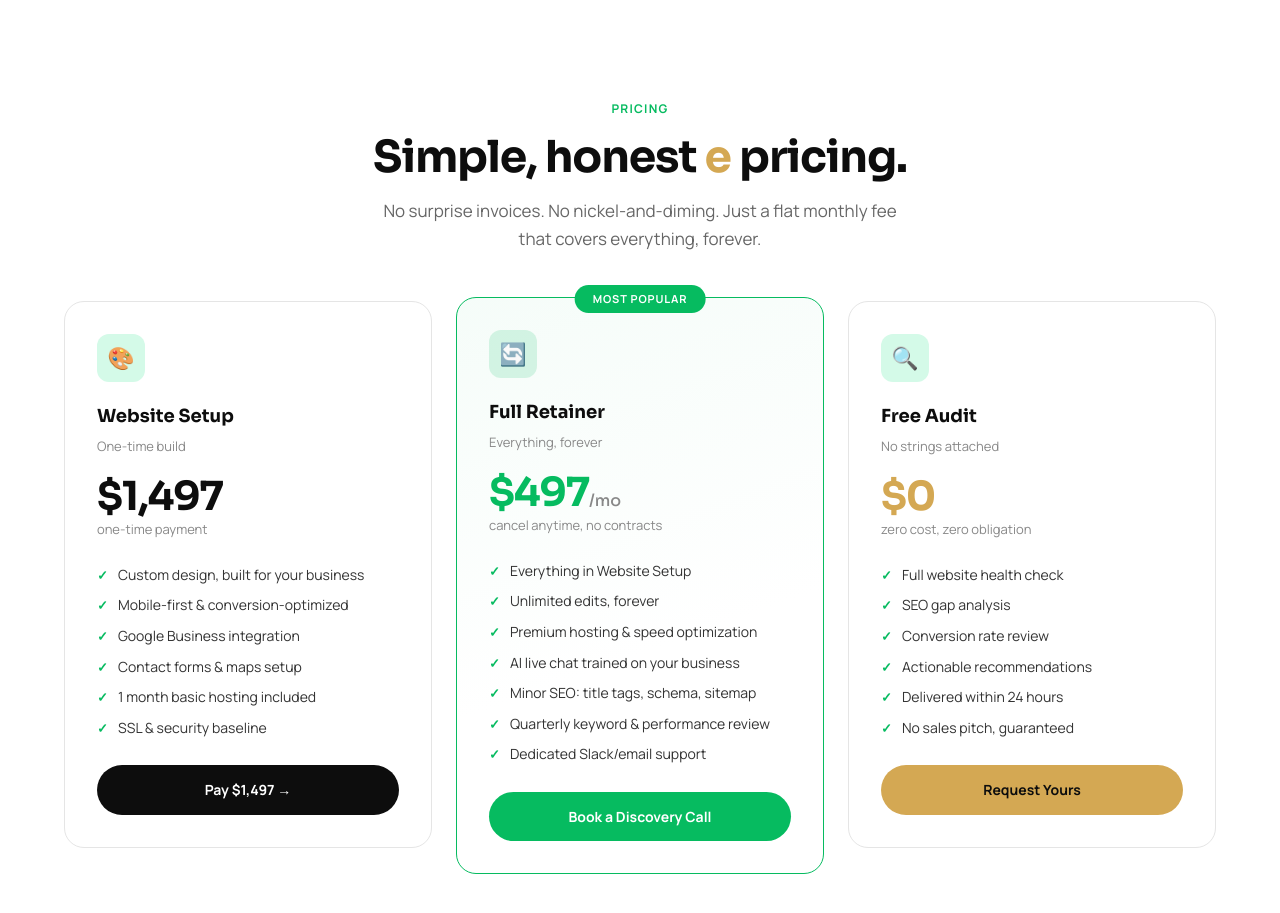
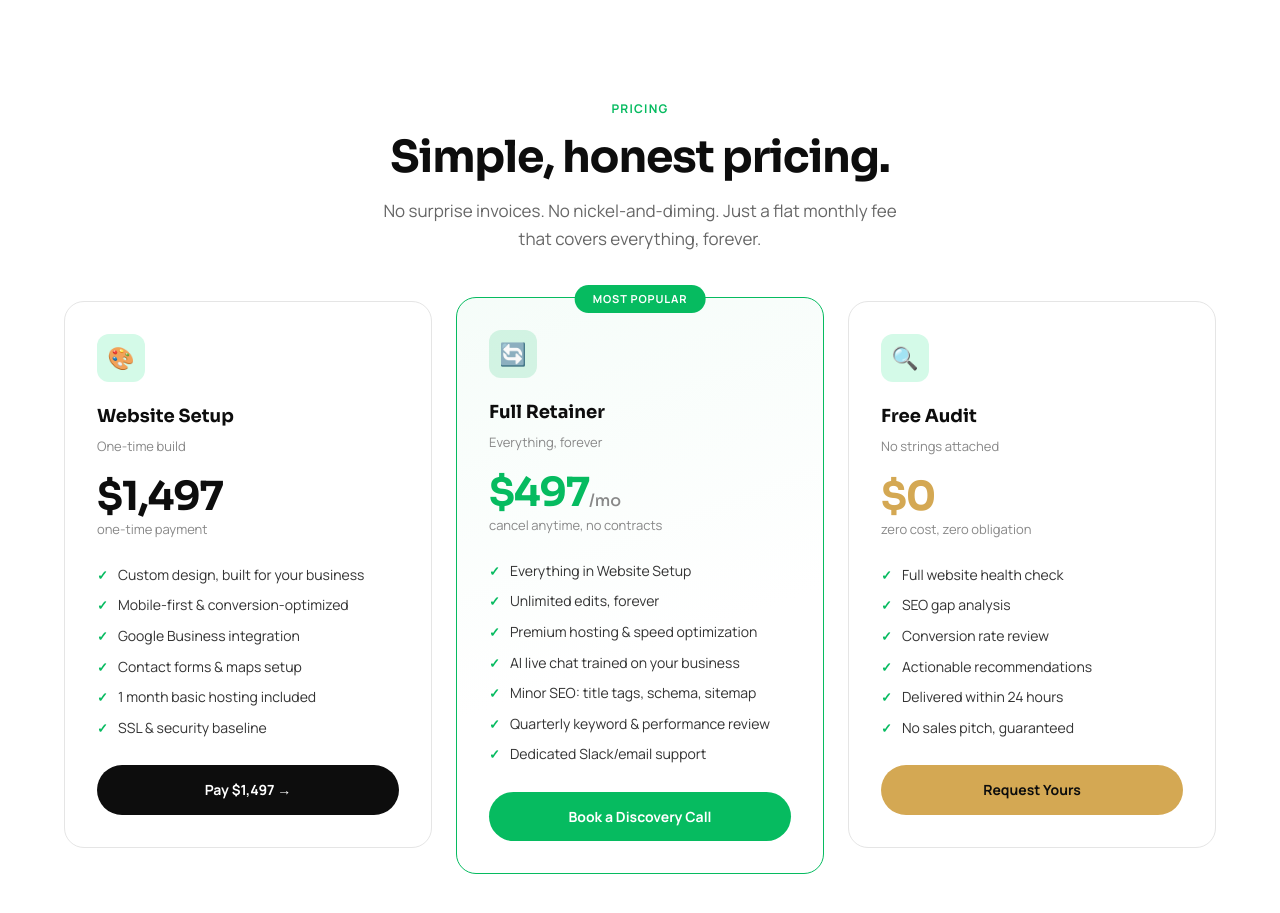
Before and after one commit to Mxj0r/minter-site, a plain HTML site: page index.html in a window 1280 px wide. Shown: the part 809-1722 px from the top of the page. Drawn offline with Linux system fonts and the light colour scheme.

Commit message:
fix: remove stray 'e' from pricing headline

```diff
--- a/index.html
+++ b/index.html
@@ -1014,7 +1014,7 @@
   <section id="pricing">
     <div class="section-header reveal">
       <div class="section-label">Pricing</div>
-      <h2>Simple, honest <span class="gold-e">e</span> pricing.</h2>
+      <h2>Simple, honest pricing.</h2>
       <p>No surprise invoices. No nickel-and-diming. Just a flat monthly fee that covers everything, forever.</p>
     </div>
     <div class="pricing-section">
```
